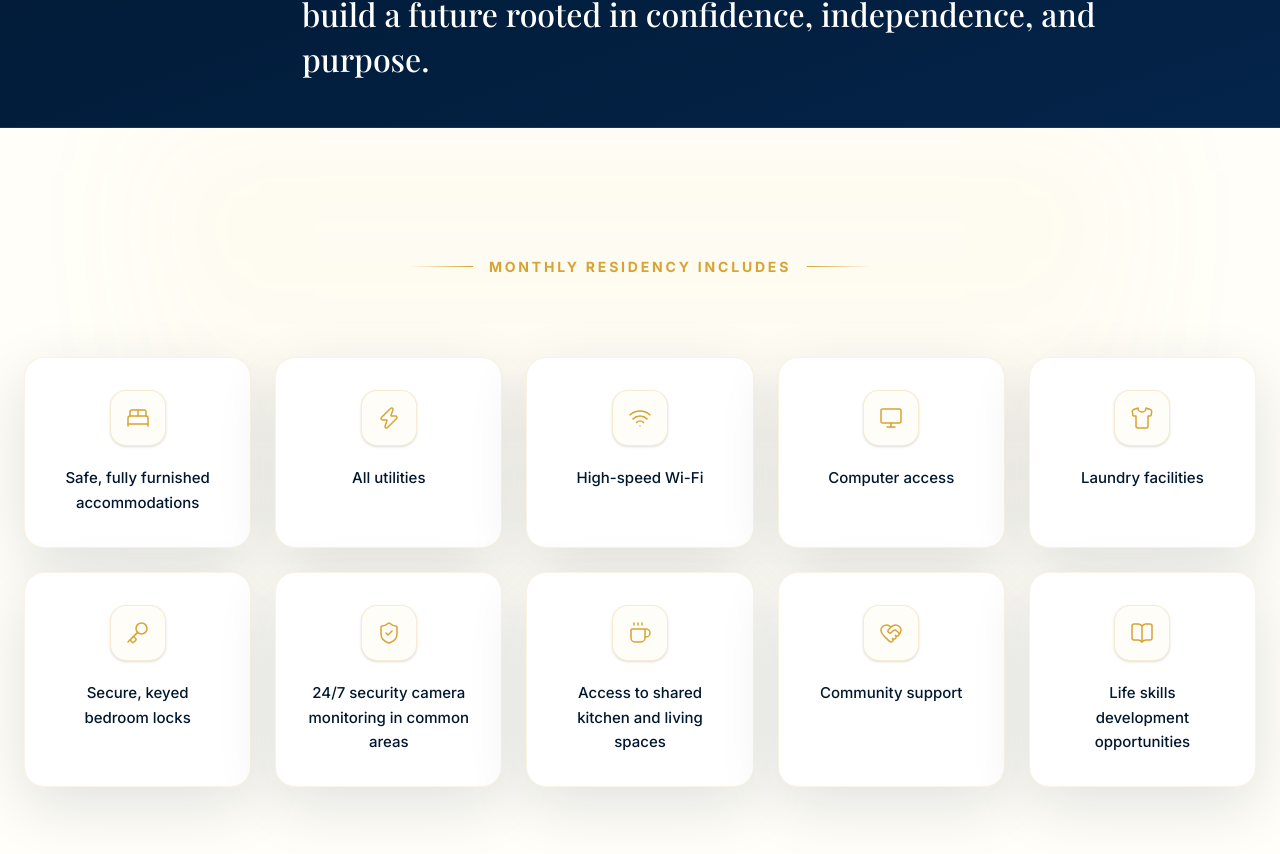
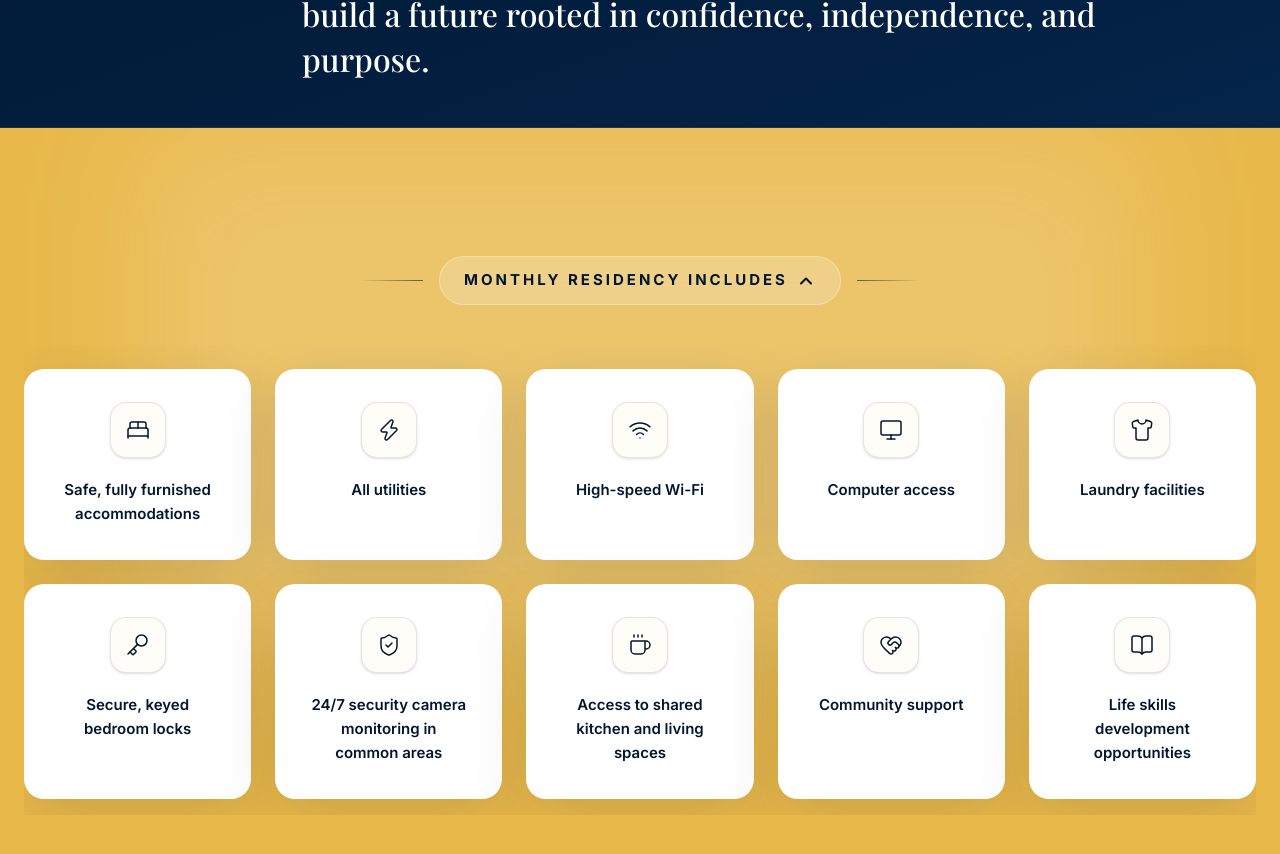
Before and after one commit to HiddenGems810/grace-website, a Next.js app: page / in a window 1280 px wide. Shown: the part 1916-2770 px from the top of the page. Built offline with nearby package versions, Linux system fonts and the light colour scheme; a web font is replaced by a local one.

Commit message:
Update ProgramsGrid to have a gold background, navy icons, and toggle functionality

```diff
--- a/components/sections/ProgramsGrid.tsx
+++ b/components/sections/ProgramsGrid.tsx
@@ -1,6 +1,6 @@
 "use client";
 
-import React from "react";
+import React, { useState } from "react";
 import {
   BedDouble,
   Zap,
@@ -11,9 +11,11 @@ import {
   ShieldCheck,
   Coffee,
   HeartHandshake,
-  BookOpen
+  BookOpen,
+  ChevronDown
 } from "lucide-react";
 import { ScrollReveal } from "@/components/ui/ScrollReveal";
+import { motion, AnimatePresence } from "framer-motion";
 
 const PROGRAMS = [
   { text: "Safe, fully furnished accommodations", icon: BedDouble },
@@ -29,37 +31,62 @@ const PROGRAMS = [
 ];
 
 export function ProgramsGrid() {
+  const [isExpanded, setIsExpanded] = useState(true);
+
   return (
-    <section id="programs" className="py-24 md:py-32 bg-[var(--color-warm-white)]/30 relative scroll-mt-32 overflow-hidden">
+    <section id="programs" className="py-24 md:py-32 bg-[var(--color-gold-400)] relative scroll-mt-32 overflow-hidden transition-colors duration-500">
       {/* Decorative Background Elements */}
-      <div className="absolute top-0 left-1/2 -translate-x-1/2 w-[1000px] h-[500px] bg-gradient-to-b from-[var(--color-gold-400)]/10 to-transparent blur-3xl opacity-50 pointer-events-none" />
+      <div className="absolute top-0 left-1/2 -translate-x-1/2 w-[1000px] h-[500px] bg-white/30 blur-3xl opacity-60 pointer-events-none" />
 
       <div className="max-w-[1440px] mx-auto px-6 relative z-10">
-        <ScrollReveal y={20} className="text-center mb-16 md:mb-20">
-          <div className="flex items-center justify-center gap-4 mb-4">
-            <div className="h-[1px] w-8 md:w-16 bg-gradient-to-r from-transparent to-[var(--color-gold-500)]" />
-            <span className="block text-[13px] md:text-[14px] font-sans font-bold uppercase tracking-[0.2em] text-[var(--color-gold-500)]">
+        <ScrollReveal y={20} className="text-center mb-10">
+          <button
+            onClick={() => setIsExpanded(!isExpanded)}
+            className="group flex items-center justify-center gap-3 md:gap-4 mx-auto hover:opacity-80 transition-opacity focus:outline-none"
+            aria-expanded={isExpanded}
+            aria-controls="residency-grid"
+          >
+            <div className="h-[1px] w-8 md:w-16 bg-gradient-to-r from-transparent to-[var(--color-navy-900)]/60" />
+            <div className="flex items-center gap-2 bg-white/20 hover:bg-white/30 px-6 py-3 rounded-full backdrop-blur-md border border-white/30 transition-all duration-300">
+              <span className="block text-[13px] md:text-[15px] font-sans font-bold uppercase tracking-[0.2em] text-[var(--color-navy-900)]">
                 Monthly Residency Includes
               </span>
-            <div className="h-[1px] w-8 md:w-16 bg-gradient-to-l from-transparent to-[var(--color-gold-500)]" />
+              <motion.div
+                animate={{ rotate: isExpanded ? 180 : 0 }}
+                transition={{ duration: 0.3 }}
+              >
+                <ChevronDown className="w-5 h-5 text-[var(--color-navy-900)]" strokeWidth={2.5} />
+              </motion.div>
             </div>
+            <div className="h-[1px] w-8 md:w-16 bg-gradient-to-l from-transparent to-[var(--color-navy-900)]/60" />
+          </button>
         </ScrollReveal>
 
-        <div id="residency" className="scroll-mt-32">
+        <AnimatePresence initial={false}>
+          {isExpanded && (
+            <motion.div
+              id="residency-grid"
+              initial={{ height: 0, opacity: 0 }}
+              animate={{ height: "auto", opacity: 1 }}
+              exit={{ height: 0, opacity: 0 }}
+              transition={{ duration: 0.6, ease: [0.16, 1, 0.3, 1] }}
+              className="overflow-hidden"
+            >
+              <div id="residency" className="scroll-mt-32 pt-6 pb-4">
                 <ScrollReveal isStaggerContainer staggerChildren={0.08} className="grid grid-cols-1 sm:grid-cols-2 lg:grid-cols-3 xl:grid-cols-5 gap-5 md:gap-6">
                   {PROGRAMS.map((program, index) => {
                     const Icon = program.icon;
                     return (
                       <ScrollReveal key={index} y={30} className="h-full group">
-                  <div className="h-full flex flex-col items-center text-center gap-5 bg-white border border-[var(--color-border-gold)]/40 hover:border-[var(--color-gold-400)] rounded-[20px] p-8 shadow-[var(--shadow-soft)] hover:shadow-[var(--shadow-gold)] transition-all duration-500 hover:-translate-y-1 relative overflow-hidden">
+                        <div className="h-full flex flex-col items-center text-center gap-5 bg-white border border-white/60 hover:border-white rounded-[20px] p-8 shadow-[var(--shadow-soft)] hover:shadow-xl transition-all duration-500 hover:-translate-y-1 relative overflow-hidden">
                           {/* Subtle hover gradient inside card */}
-                    <div className="absolute inset-0 bg-gradient-to-b from-[var(--color-gold-400)]/5 to-transparent opacity-0 group-hover:opacity-100 transition-opacity duration-500" />
+                          <div className="absolute inset-0 bg-gradient-to-b from-[var(--color-warm-white)]/80 to-[var(--color-warm-white)]/20 opacity-0 group-hover:opacity-100 transition-opacity duration-500" />
 
-                    <div className="w-14 h-14 rounded-2xl bg-[var(--color-warm-white)] flex items-center justify-center border border-[var(--color-gold-500)]/20 text-[var(--color-gold-500)] group-hover:scale-110 group-hover:bg-[var(--color-gold-500)] group-hover:text-white transition-all duration-500 relative z-10 shadow-sm">
+                          <div className="w-14 h-14 rounded-2xl bg-[var(--color-warm-white)] flex items-center justify-center border border-[var(--color-navy-900)]/10 text-[var(--color-navy-900)] group-hover:scale-110 group-hover:bg-[var(--color-navy-900)] group-hover:text-white transition-all duration-500 relative z-10 shadow-sm">
                             <Icon className="w-6 h-6" strokeWidth={1.5} />
                           </div>
 
-                    <p className="font-sans text-[15px] text-[var(--color-navy-900)] leading-relaxed font-medium relative z-10">
+                          <p className="font-sans text-[15px] text-[var(--color-navy-900)] leading-relaxed font-semibold relative z-10">
                             {program.text}
                           </p>
                         </div>
@@ -68,6 +95,9 @@ export function ProgramsGrid() {
                   })}
                 </ScrollReveal>
               </div>
+            </motion.div>
+          )}
+        </AnimatePresence>
       </div>
     </section>
   );
```
Lines whose indentation alone changed are shown as unchanged.
